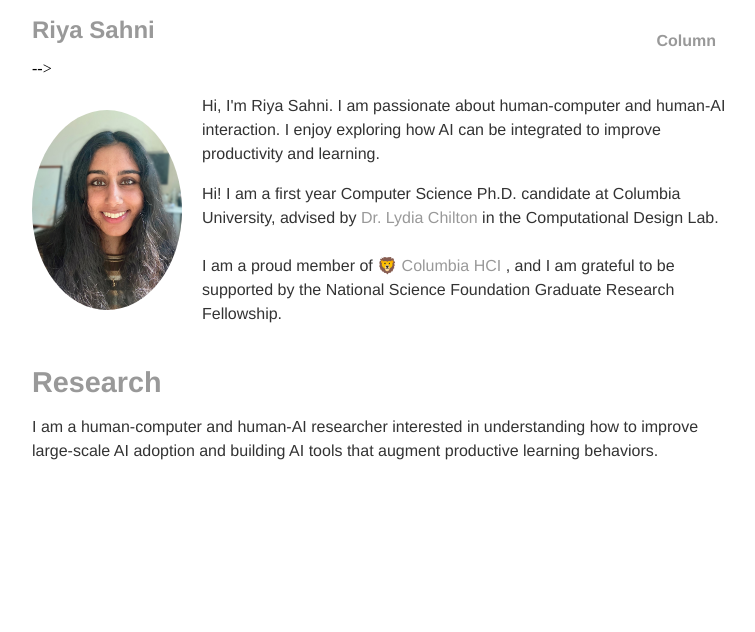
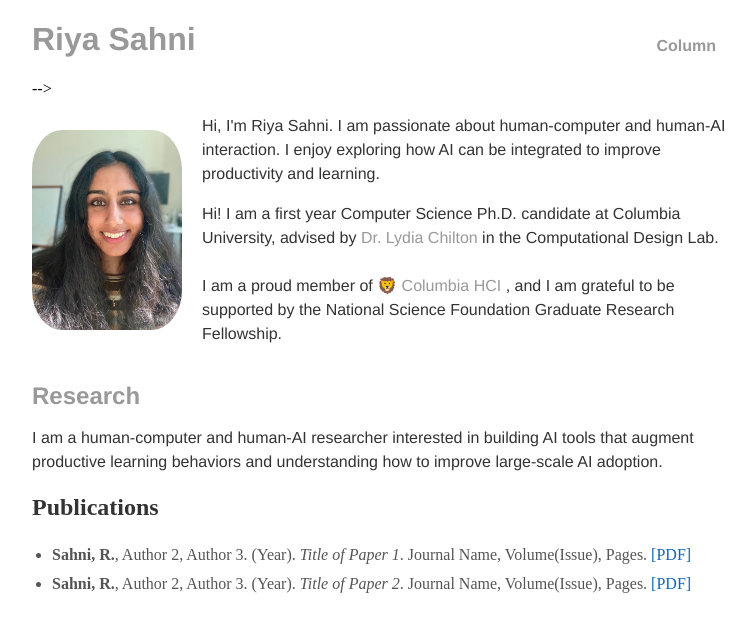
Before and after one commit to riyasahni/riyasahni.github.io, a Jekyll site: the page built from index.html, in a window 1280 px wide. Shown: the top 632 px of the page, without its empty margins (256-1011 px from the left). Built offline with Jekyll 4.4.1, drawn with Linux system fonts in a browser that asks for light colours.

Commit message:
adding papers

```diff
--- a/_layouts/default.html
+++ b/_layouts/default.html
@@ -45,8 +45,26 @@
 			<section class="research-section">
 				<h1>Research</h1>
 				<p>
-					I am a human-computer and human-AI researcher interested in understanding how to improve large-scale AI adoption and building AI tools that augment productive learning behaviors.
+					I am a human-computer and human-AI researcher interested in building AI tools that augment productive learning behaviors and understanding how to improve large-scale AI adoption.
 				</p>
+
+
+				<!-- Publications Feed -->
+				<section class="publications">
+					<h2>Publications</h2>
+					<ul>
+						<li>
+							<b>Sahni, R.</b>, Author 2, Author 3. (Year). <i>Title of Paper 1</i>. Journal Name, Volume(Issue), Pages.
+							<a href="link-to-paper" target="_blank">[PDF]</a>
+						</li>
+						<li>
+							<b>Sahni, R.</b>, Author 2, Author 3. (Year). <i>Title of Paper 2</i>. Journal Name, Volume(Issue), Pages.
+							<a href="link-to-paper" target="_blank">[PDF]</a>
+						</li>
+						<!-- Add more publications as needed -->
+					</ul>
+				</section>
+
 			</section>
 
 		<!-- <footer>
--- a/css/main.css
+++ b/css/main.css
@@ -23,7 +23,7 @@ nav {
     float: right;
 }
 img {
-    border-radius: 50%;  /* Updated to make the image circular */
+    border-radius: 20%;  /* Updated to make the image circular */
     width: 150px;  /* Adjust image size */
     height: auto;
     margin-right: 20px;  /* Spacing between image and text */
@@ -40,7 +40,7 @@ a:hover {
     text-decoration: none;
 }
 h1 {
-    font-size: 1.5em;
+    font-size: 2em;
     color: #999;
     font-family: 'Helvetica', 'Arial', 'Sans-Serif';
 }
@@ -81,6 +81,36 @@ section {
 /* Ensure the Research section header aligns to the left */
 .research-section h1 {
     text-align: left;
-    font-size: 1.8em; /* Adjust header size if needed */
+    font-size: 1.5em; /* Adjust header size if needed */
     margin-bottom: 10px;
 }
+
+/* Publications section */
+.publications {
+    margin-top: 20px;
+}
+
+.publications h2 {
+    font-size: 1.5em;
+    color: #333;
+    text-align: left;
+}
+
+.publications ul {
+    padding-left: 20px;  /* Adds space between the list and the left edge */
+}
+
+.publications ul li {
+    font-size: 1em;
+    line-height: 1.8em;  /* Increases space between each publication */
+    color: #555;
+}
+
+.publications ul li a {
+    color: #1166bb;  /* Color for the [PDF] links */
+    text-decoration: none;
+}
+
+.publications ul li a:hover {
+    text-decoration: underline;
+}
```
